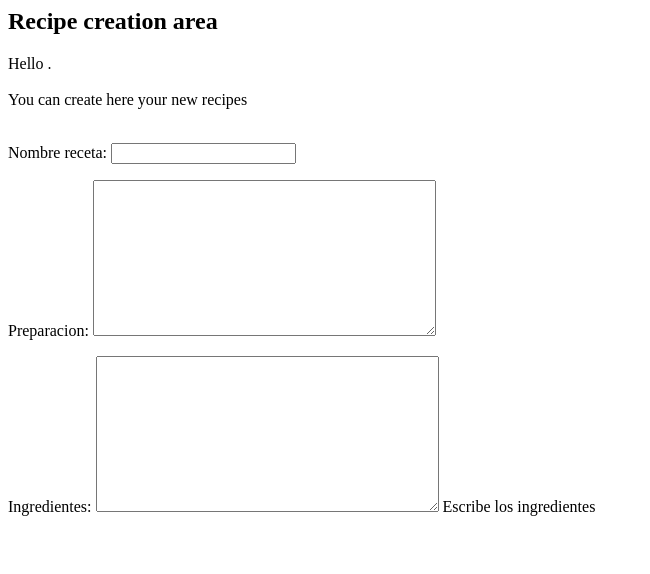
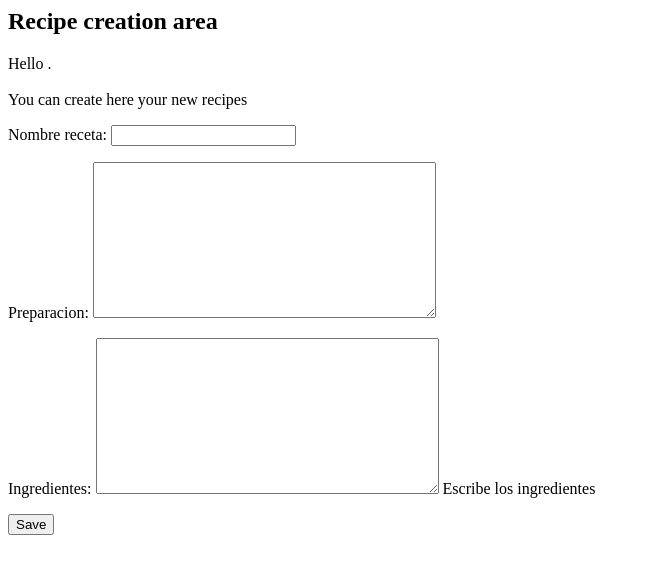
Before and after one commit to raularino/recipesandfun, a Django app: page /createrecipe in a window 1280 px wide. Shown: the top 574 px of the page, without its empty margins (0-650 px from the left). Run offline with Django 3.2, Linux system fonts and the light colour scheme.

Commit message:
Crear recetas desde usuario OK

```diff
--- a/RecipesAndFun/models.py
+++ b/RecipesAndFun/models.py
@@ -12,7 +12,7 @@ class receta(models.Model):
     comentarios= models.CharField(help_text='Espacio para comentarios', max_length=1000, null=True)
     puntuacion= models.IntegerField
     fecha_publicacion= models.DateTimeField(blank=True, null=True)
-    #usuario= models.ForeignKey(User)
+    #autor= models.ForeignKey(User, on_delete=models.CASCADE)
 
     def __unicode__(self):
         return u"%s" % self.nombre_receta
--- a/RecipesAndFun/views.py
+++ b/RecipesAndFun/views.py
@@ -3,8 +3,9 @@ from django.contrib.auth import logout as do_logout
 from django.contrib.auth import authenticate
 from django.contrib.auth.forms import AuthenticationForm, UserCreationForm
 from django.contrib.auth import login as do_login
-from .models import ingrediente
+from .models import ingrediente,receta
 from .forms import RecetaForm
+from django.utils import timezone
 
 # Create your views here.
 def bienvenida(request):
@@ -62,8 +63,18 @@ def login(request):
     # Si llegamos al final renderizamos el formulario
     return render(request, "login.html", {'form': form})
 
-def create_recipe(request):
-    return render(request, "createrecipe.html",{'form':RecetaForm})
+def create_recipe(request,):
+    if request.method == "POST":
+        form = RecetaForm(request.POST)
+        if form.is_valid():
+            receta = form.save(commit=False)
+            #receta.autor = request.user
+            receta.fecha_publicacion = timezone.now()
+            receta.save()
+            return redirect('/createrecipe', pk=receta.pk)
+    else:
+        form = RecetaForm()
+    return render(request, 'createrecipe.html', {'form': form})
 
 def logout(request):
     do_logout(request)
--- a/templates/createrecipe.html
+++ b/templates/createrecipe.html
@@ -6,8 +6,11 @@
 <br><br>
      You can create here your new recipes
 
-    <br><br>
-    <form method="post">
-      {% csrf_token %}
-      {{ form.as_p }}
+
+
+{% block content %}
+    <form method="POST" class="post-form">{% csrf_token %}
+        {{ form.as_p }}
+        <button type="submit" class="save btn btn-default">Save</button>
     </form>
+{% endblock %}
```
Also changed, not shown: db.sqlite3.
